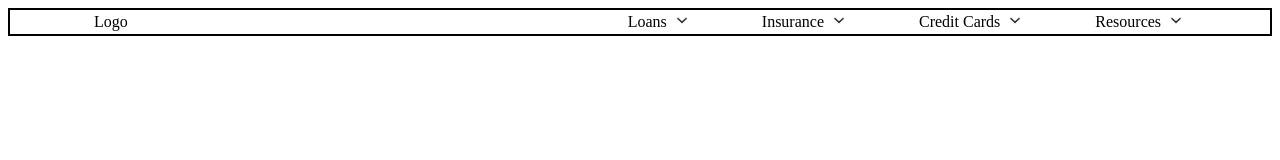
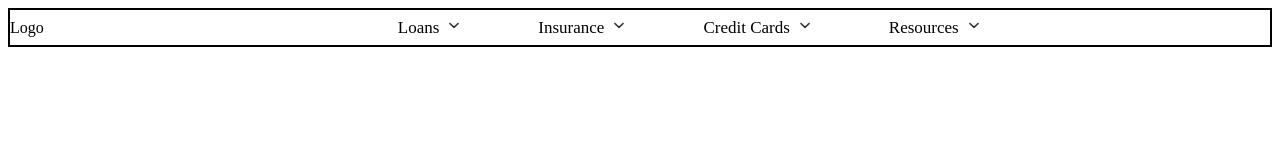
Before and after one commit to vyomPundhir/Drop_Down_Menu, a plain HTML site: page index.html in a window 1280 px wide. Drawn offline with Linux system fonts and the light colour scheme.

Commit message:
style css file updated.

```diff
--- a/style.css
+++ b/style.css
@@ -1,13 +1,20 @@
 .nav{
-  border: 2px solid black;
+  border: 2px black solid;
   display: flex;
   flex-direction:row;
   align-items: center;
-  justify-content: center;
-  gap: 500px;
+  justify-content:flex-start;
+  gap: 100px;
+}
+
+.img{
+  width: 200px;
+  margin-top: -3px;
+  margin-left: 26px;
 }
 
 .menu{
+  margin-left: 250px;
   display: flex;
   flex-direction: row;
   align-items: center;
@@ -35,13 +42,25 @@
   width: 20px;
   height: 20px;
 }
+.item:hover{
+  background: #eeebeb;
+  cursor: pointer;
+}
 
 .item{
+  border-radius: 6%;
+  padding-left: 4px;
+  padding-top: 5px;
+  padding-bottom: 5px;
+
+  /* border: 1px solid black; */
   display: flex;
   flex-direction: row;
   align-items: center;
   justify-content: center;
   gap: 5px;
+  font-size: 17px;
+  font-weight: 500;
 }
 
 #loans{
```
